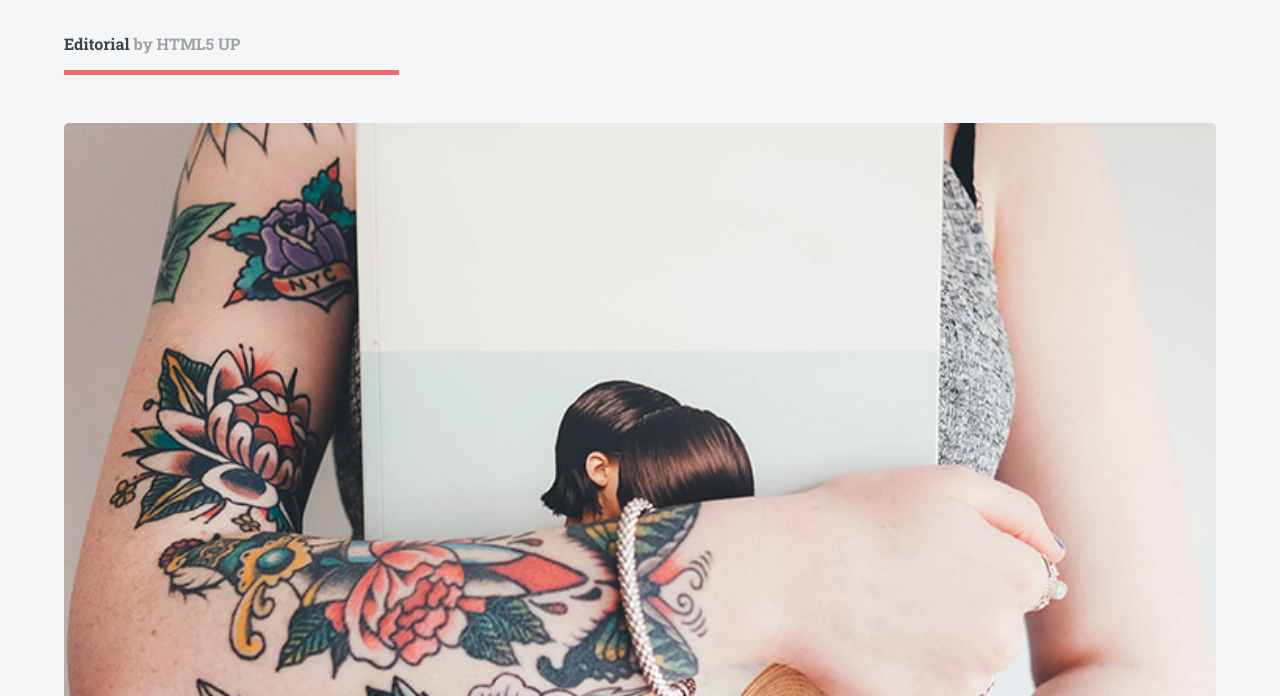
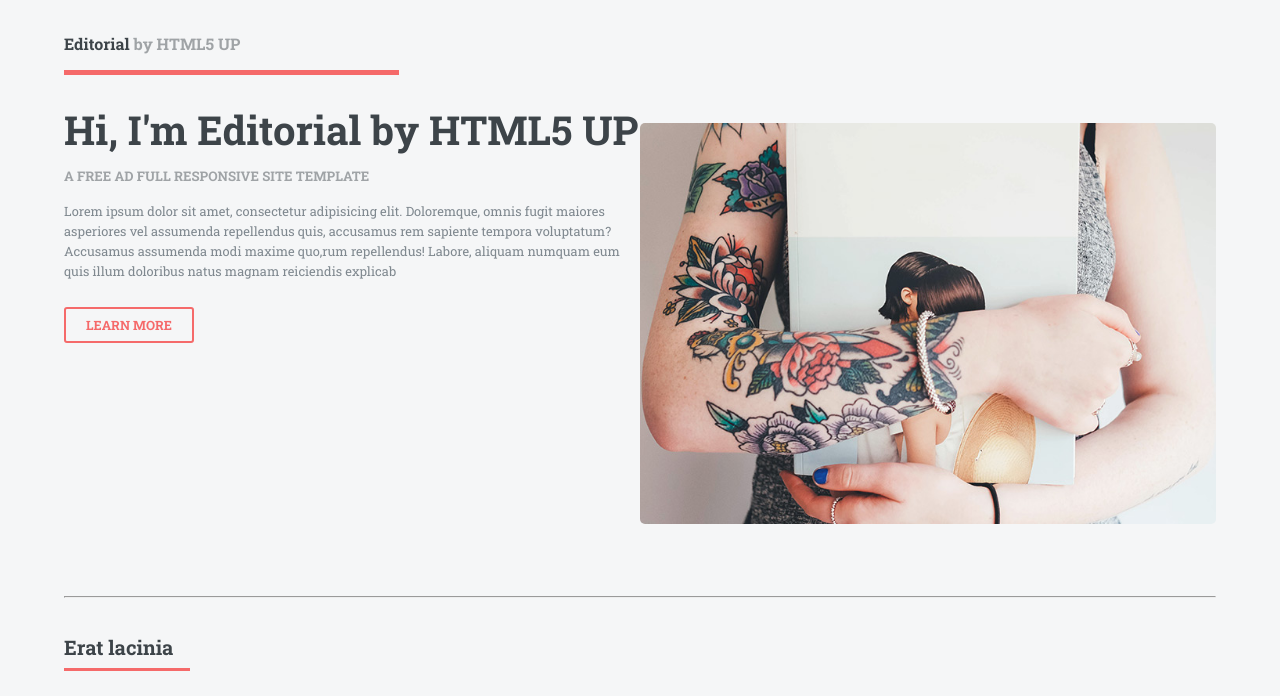
Before and after one commit to khazaddoom/blog-website, a website built with Parcel: page src/index.html in a window 1280 px wide. Shown: the part 46-742 px from the top of the page. Built offline with nearby package versions, Linux system fonts and the light colour scheme.

Commit message:
fixing desktop webpage

```diff
--- a/src/components/_hero.scss
+++ b/src/components/_hero.scss
@@ -32,3 +32,19 @@
         padding-bottom: 1rem;
     }
 }
+
+@media only screen and (min-width: 600px) {
+    .hero {
+        &__content {
+            display: flex;
+            flex-direction: row-reverse;
+            justify-content: space-between;
+        }
+        &__image {
+            width: 50%;
+        }
+        &__subtitle {
+            font-size: 2.5rem;
+        }
+    }
+}
--- a/src/index.html
+++ b/src/index.html
@@ -90,12 +90,16 @@
     <div class="spacer" id="main-content">
         <section class="hero">
             <h1 class="hero__title">Editorial <span>by HTML5 UP</span></h1>
+            <div class="hero__content">
                 <img src="./assets/images/pic10.jpg" alt="hero" class="hero__image">
+                <div class="hero__content-text">
                     <h1 class="hero__subtitle">Hi, I'm Editorial by HTML5 UP</h1>
                     <h5>A FREE AD FULL RESPONSIVE SITE TEMPLATE</h5>
                     <p>Lorem ipsum dolor sit amet, consectetur adipisicing elit. Doloremque, omnis fugit maiores asperiores vel assumenda repellendus quis, accusamus rem sapiente tempora voluptatum? Accusamus assumenda modi maxime quo,rum repellendus!
                     Labore, aliquam numquam eum quis illum doloribus natus magnam reiciendis explicab</p>
                     <a href="" class="btn btn--bold">LEARN MORE</a>
+                </div>
+           </div>
         </section>
         <hr>
         <section class="features">
```
Lines whose indentation alone changed are shown as unchanged.
